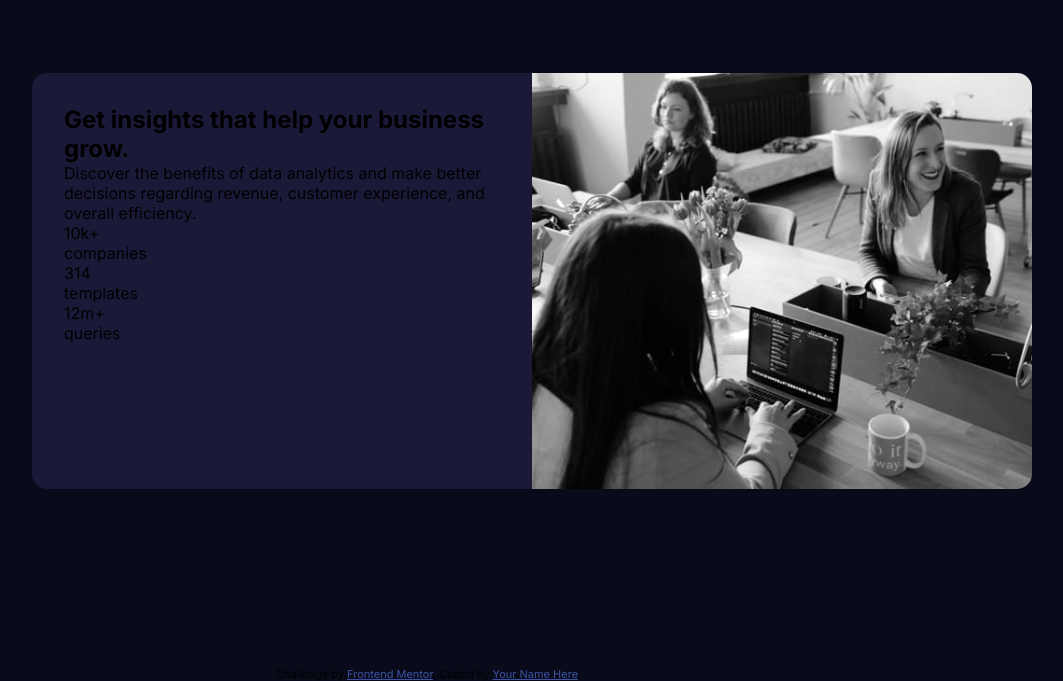
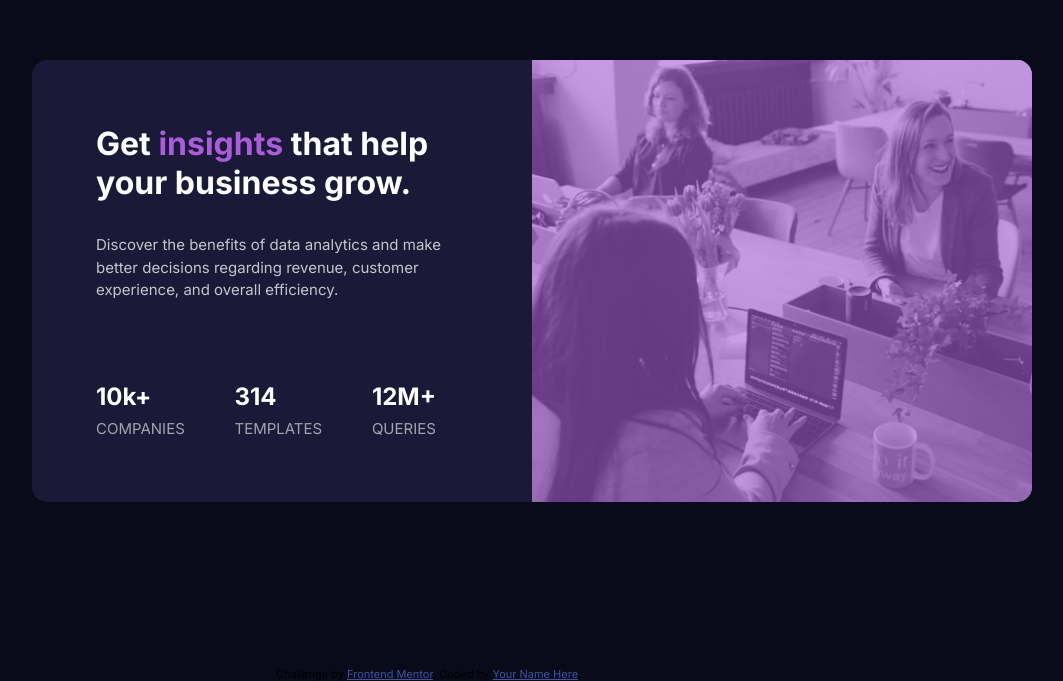
Before and after one commit to scottskinn/Frontend-mentor, a plain HTML site: page stats-preview-card-component-main/index.html in a window 1280 px wide. Shown: the part 119-800 px from the top of the page, without its empty margins (108-1171 px from the left). Drawn offline with Linux system fonts and the light colour scheme.

Commit message:
final styles

```diff
--- a/stats-preview-card-component-main/index.html
+++ b/stats-preview-card-component-main/index.html
@@ -21,28 +21,31 @@
       <div class="wrapper">
         <div class="box">
 
-          <h2>Get insights that help your business grow.</h2>
+          <h2>Get <strong>insights</strong> that help your business grow.</h2>
 
-          <p>
+          <p class="summary">
             Discover the benefits of data analytics and make better decisions
             regarding revenue, customer experience, and overall efficiency.
           </p>
           <div class="stats">
-            <p class="num">10k+</p>
-            <p>companies</p>
-          </div>
-          <div class="stats">
-            <p class="num">314</p>
-            <p>templates</p>
-          </div>
-          <div class="stats">
-            <p class="num">12m+</p>
-            <p>queries</p>
+            <div>
+              <p class="num">10k+</p>
+              <p class="caps">companies</p>
+            </div>
+            <div>
+              <p class="num">314</p>
+              <p class="caps">templates</p>
+            </div>
+            <div>
+              <p class="num num12">12m+</p>
+              <p class="caps">queries</p>
+            </div>
           </div>
         </div>
-          <header>
-            <img class="img" src="./images/image-header-desktop.jpg" />
-          </header>
+
+          <div class="img-card">
+            <img src="./images/image-header-desktop.jpg" alt="" />
+          </div>
       </div>
     </div>
 
--- a/stats-preview-card-component-main/styles.css
+++ b/stats-preview-card-component-main/styles.css
@@ -11,8 +11,8 @@ body {
     display: flex;
     background-color: hsl(233, 47%, 7%);
     height: 100vh;
-    flex-direction: row-reverse;
-    font-family: 'Inter', sans-serif;;
+    font-family: 'Inter', sans-serif;
+    font-size: 15px;
     align-items: center;
 }
 
@@ -22,6 +22,7 @@ body {
     max-width: 1000px;
     border-radius: 15px;
     overflow: hidden;
+    color: hsl(0, 0%, 100%);
 }
 
 .wrapper {
@@ -30,17 +31,67 @@ body {
 }
 
 .box {
-  margin: 2rem;
+  margin: 4rem;
 }
 
-.img {
+h2 {
+  font-size: 2rem;
+  font-weight: 700;
+  margin-bottom: 2rem;
+}
+h2 strong {
+  color: hsl(277, 64%, 61%);
+}
+
+.summary {
+  line-height: 1.5;
+  font-weight: 400;
+  margin-bottom: 5rem;
+  color: hsla(0, 0%, 100%, 0.75);
+}
+
+.stats {
+  display: flex;
+  flex-direction: row;
+  align-items: center;
+  justify-content: space-between;
+  margin-right: 2rem;
+}
+
+.num {
+  font-size: 1.5rem;
+  font-weight: 700;
+  margin-bottom: .5rem;
+}
+.num12 {
+  text-transform: uppercase;
+}
+
+.stats .caps {
+  text-transform: uppercase;
+  color: hsla(0, 0%, 100%, 0.6);
+}
+
+
+.img-card img {
   width: 100%;
   height: 100%;
   object-fit: cover;
 }
 
+.img-card {
+  position: relative;
+}
 
-
+.img-card::after {
+  position: absolute;
+  content: '';
+  height: 100%;
+  width: 100%;
+  left: 0;
+  top: 0;
+  background-color: hsla(277, 64%, 61%, 0.6);
+}
 
 .attribution {
   font-size: 11px;
@@ -52,3 +103,28 @@ body {
 .attribution a {
   color: hsl(228, 45%, 44%);
 }
+
+
+@media only screen and (max-width: 375px) {
+  body {
+    text-align: center;
+  }
+  .wrapper {
+    display: grid;
+    grid-template-columns: 1fr;
+
+  }
+
+  .img-card {
+    order: -1;
+  }
+
+  .stats {
+  flex-direction: column;
+  margin-right: 0;
+  }
+
+  .attribution {
+    display: none;
+  }
+}
```
Also changed, not shown: stats-preview-card-component-main/screenshot/stats-preview-card-mobile.jpg (added), stats-preview-card-component-main/screenshot/stats-preview-card.jpg (added), 2 other files.
